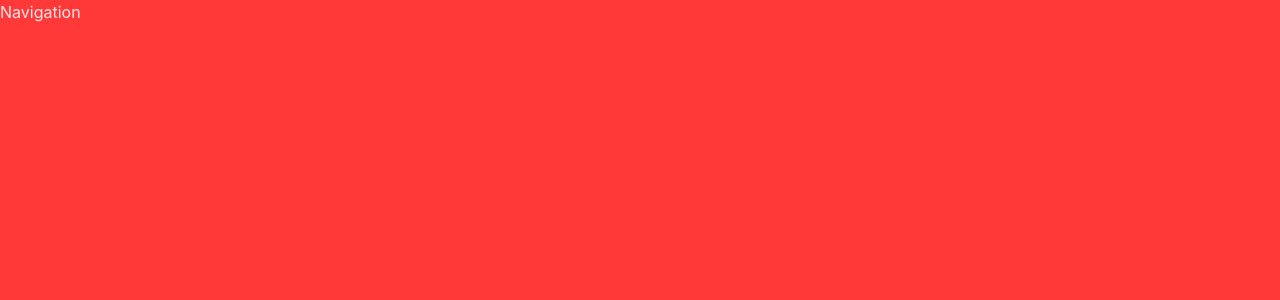
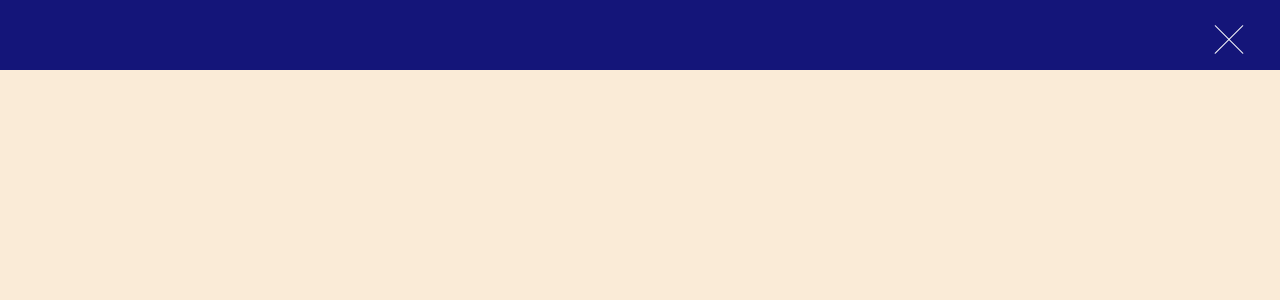
Before and after one commit to Haile-08/react_portfolio, a React (Vite) app: page / in a window 1280 px wide. Both pictures are taken after a click on the element 1225 px from the left and 35 px from the top of the page. Shown: the top 300 px of the page. Built offline with nearby package versions, Linux system fonts and the light colour scheme.

Commit message:
Add the humburger menu

```diff
--- a/src/components/Home/Home.css
+++ b/src/components/Home/Home.css
@@ -3,7 +3,6 @@
     height: 100vh;
     display: flex;
     flex-direction: column;
-
 }
 
 .home-nav {
@@ -12,14 +11,12 @@
     display: flex;
     align-items: center;
     justify-content: flex-end;
-
 }
 
 .home-hamburger-menu{
     width: auto;
     height: auto;
     margin: 10px 20px;
-
 }
 .home-body {
     width: 100vw;
--- a/src/components/Navigation/Navigation.css
+++ b/src/components/Navigation/Navigation.css
@@ -1,5 +1,29 @@
 .navigation {
     height: 100vh;
     width: 100vw;
+    display: flex;
+    flex-direction: column;
     background-color: #ff3838;
 }
+.navigation-nav{
+    width: 100vw;
+    height: auto;
+    display: flex;
+    align-items: center;
+    justify-content: flex-end;
+    background-color: rgb(20, 21, 121);
+}
+
+.navigation-hamburger-menu {
+    width: auto;
+    height: auto;
+    margin: 10px 20px;
+}
+.navigation-body {
+    width: 100vw;
+    flex: 1;
+    display: flex;
+    align-items: center;
+    justify-content: center;
+    background-color: antiquewhite;
+}
--- a/src/components/Navigation/Navigation.tsx
+++ b/src/components/Navigation/Navigation.tsx
@@ -1,5 +1,6 @@
 import { Dispatch, SetStateAction } from "react";
 import "./Navigation.css";
+import MenuButton from "../Home/MenuButton/MenuButton";
 
 type navProps = {
   open?: boolean;
@@ -7,7 +8,16 @@ type navProps = {
 };
 
 function Navigation({ open, setOpen }: navProps) {
-  return <div className="navigation">Navigation</div>;
+  return (
+    <div className="navigation">
+      <div className="navigation-nav">
+        <div className="navigation-hamburger-menu">
+          <MenuButton open={open} />
+        </div>
+      </div>
+      <div className="navigation-body"></div>
+    </div>
+  );
 }
 
 export default Navigation;
```
